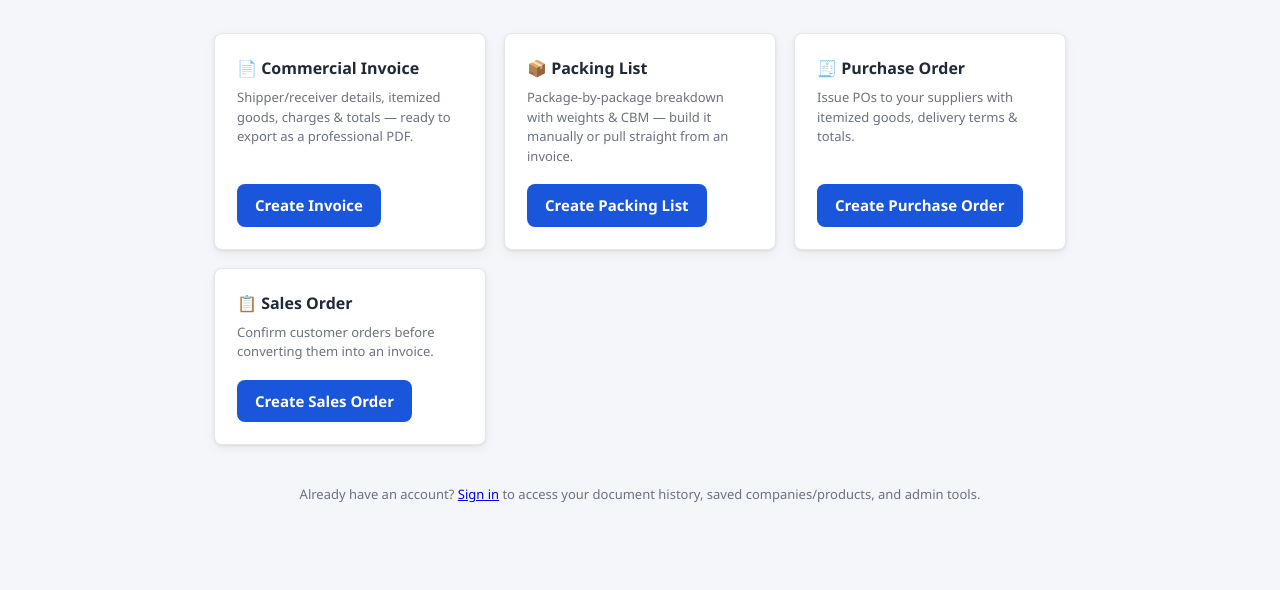
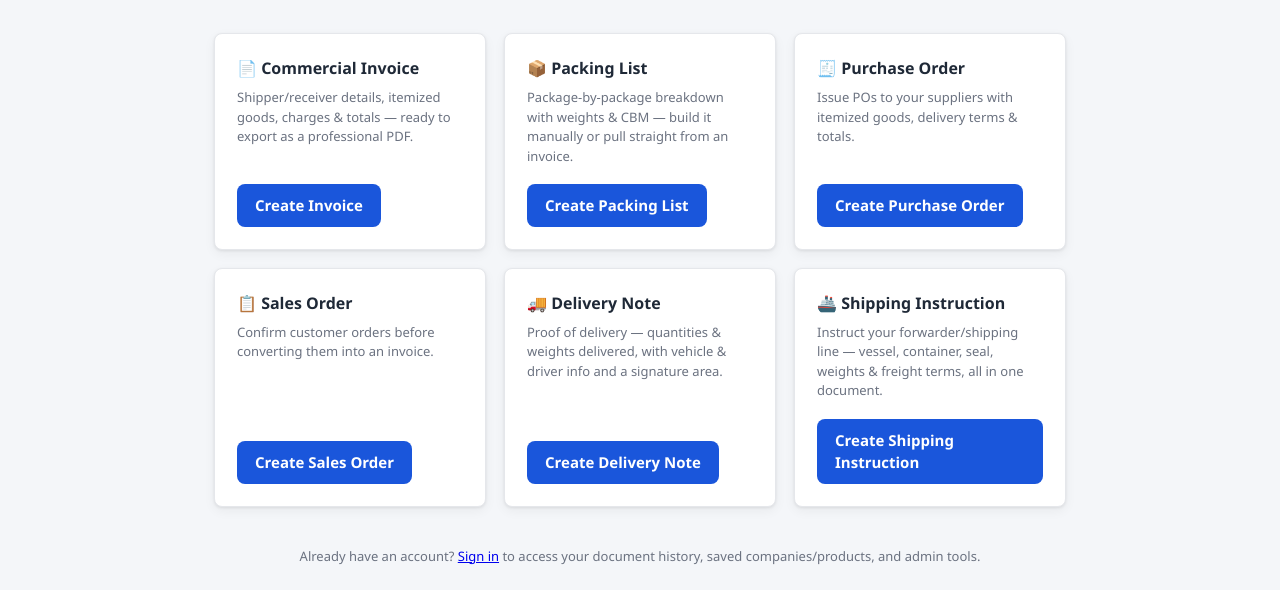
Before and after one commit to zensheet/cargodoc, a plain HTML site: page index.html in a window 1280 px wide. Shown: the part 224-814 px from the top of the page. Drawn offline with Linux system fonts and the light colour scheme.

Commit message:
Add Delivery Note & Shipping Instruction cards to landing page; autofill consignee/notify party from master data

```diff
--- a/index.html
+++ b/index.html
@@ -50,6 +50,18 @@
         <p>Confirm customer orders before converting them into an invoice.</p>
         <a class="btn btn-primary" href="/sales-order.html">Create Sales Order</a>
       </div>
+      <div class="feature-card">
+        <h3>🚚 Delivery Note</h3>
+        <p>Proof of delivery — quantities & weights delivered, with vehicle
+          & driver info and a signature area.</p>
+        <a class="btn btn-primary" href="/delivery-note.html">Create Delivery Note</a>
+      </div>
+      <div class="feature-card">
+        <h3>🚢 Shipping Instruction</h3>
+        <p>Instruct your forwarder/shipping line — vessel, container, seal,
+          weights & freight terms, all in one document.</p>
+        <a class="btn btn-primary" href="/shipping-instruction.html">Create Shipping Instruction</a>
+      </div>
     </div>
 
     <p style="text-align:center; color:var(--text-muted); font-size:13px;">
--- a/js/master-fill.js
+++ b/js/master-fill.js
@@ -36,6 +36,9 @@ if (typeof esc !== 'function') {
   attachCompanyFill('f-supplier_name', 'supplier'); // purchase-order.html
   attachCompanyFill('f-customer_name', 'customer'); // sales-order.html
   attachCompanyFill('f-from_name', 'supplier'); // delivery-note.html (biasanya gudang/kita sendiri)
+  attachCompanyFill('f-deliver_to_name', 'customer'); // delivery-note.html
+  attachCompanyFill('f-consignee_name', 'customer'); // shipping-instruction.html
+  attachCompanyFill('f-notify_party_name', 'customer'); // shipping-instruction.html (opsional)
   attachProductFill();
 })();
 
```
Also changed, not shown: 1 other file.
